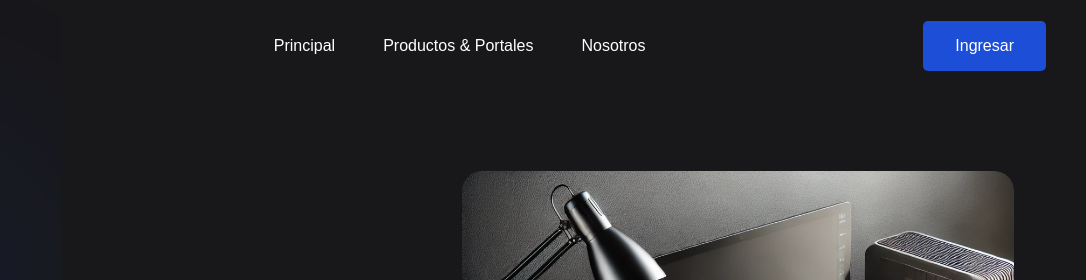
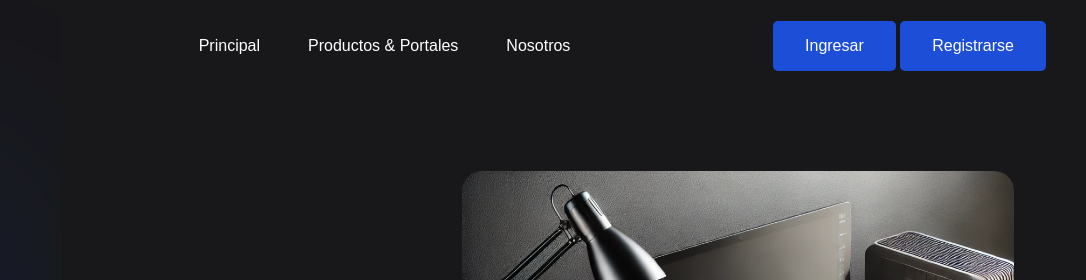
Before and after one commit to knight2603/Proyecto-HomeCopy, a plain HTML site: page index.html in a window 1280 px wide. Shown: the top 280 px of the page, 194-1280 px from the left. Drawn offline with Linux system fonts and the light colour scheme.

Commit message:
Update index.html

```diff
--- a/index.html
+++ b/index.html
@@ -18,8 +18,10 @@
             <li id="link1"class="link"><a href="#">Productos & Portales</a></li>
             <li id="link2"class="link"><a href="#">Nosotros </a></li>
         </ul>
+        <ul class="nav-linksbtn">
         <button class="btn"><a href="login.html">Ingresar</a></button>
-
+        <button class="btn"><a href="register.html">Registrarse</a></button>
+            </ul>
     </nav>
 
     <header class="container">
```
